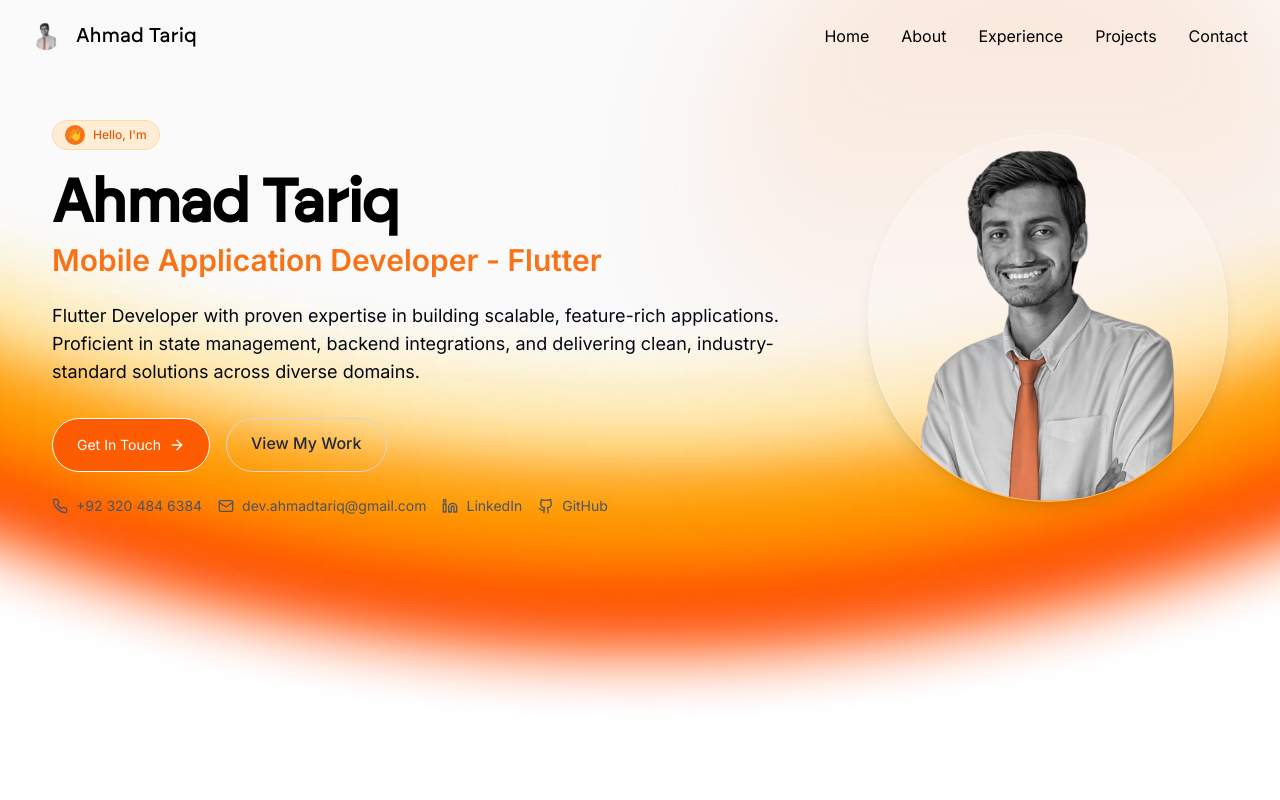
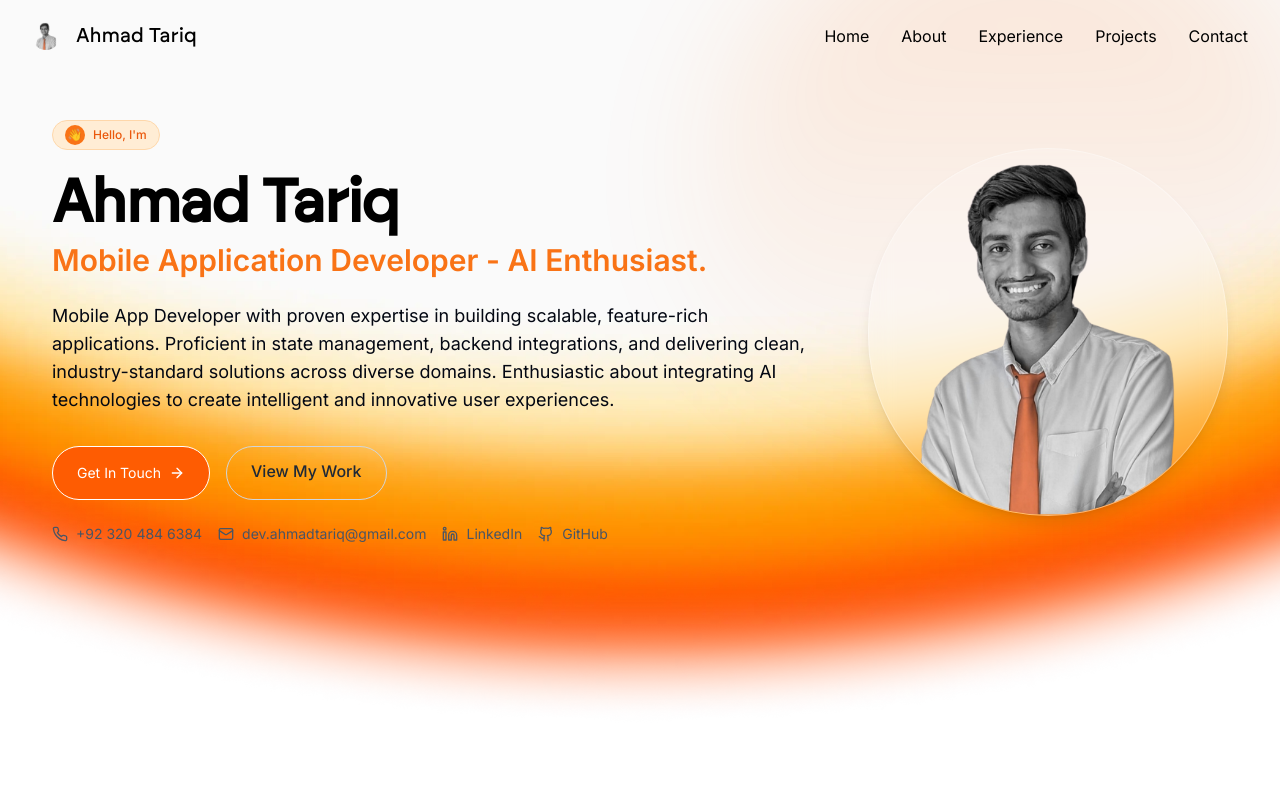
Before and after one commit to iAhmadTariq/portfolio, a React (Vite) app: page / in a window 1280 px wide. Shown: the top 800 px of the page. Built offline with nearby package versions, Linux system fonts and the light colour scheme; a web font is replaced by a local one.

Commit message:
some changes

```diff
--- a/src/components/Hero.tsx
+++ b/src/components/Hero.tsx
@@ -53,14 +53,14 @@ const Hero = () => {
               className="text-xl sm:text-2xl lg:text-3xl text-pulse-500 font-semibold mt-2 mb-4 opacity-0 animate-fade-in"
               style={{ animationDelay: "0.4s" }}
             >
-              Mobile Application Developer - Flutter
+              Mobile Application Developer - AI Enthusiast.
             </h2>
 
             <p
               style={{ animationDelay: "0.5s" }}
               className="section-subtitle mt-3 sm:mt-6 mb-4 sm:mb-8 leading-relaxed opacity-0 animate-fade-in text-gray-950 font-normal text-base sm:text-lg text-left"
             >
-              Flutter Developer with proven expertise in building scalable, feature-rich applications. Proficient in state management, backend integrations, and delivering clean, industry-standard solutions across diverse domains.
+              Mobile App Developer with proven expertise in building scalable, feature-rich applications. Proficient in state management, backend integrations, and delivering clean, industry-standard solutions across diverse domains. Enthusiastic about integrating AI technologies to create intelligent and innovative user experiences.
             </p>
 
             <div
```
